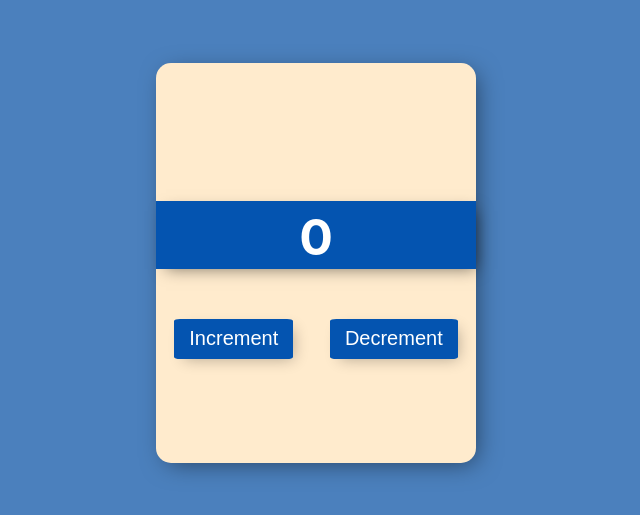
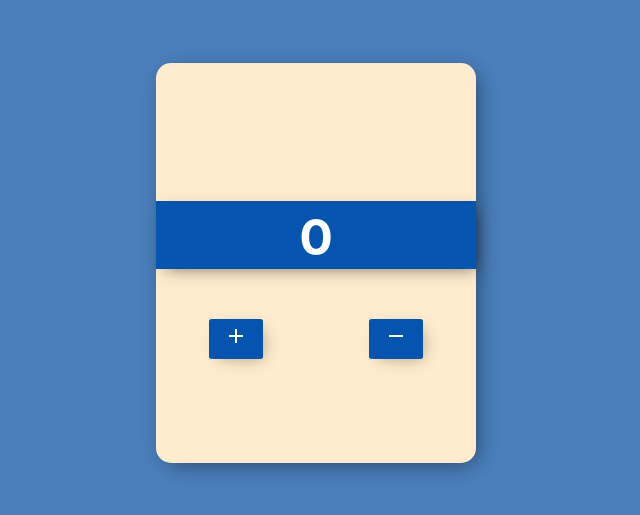
Before and after one commit to kanishkadeo27/Inc-Dec, a React (Create React App) app: page / in a window 1280 px wide. Shown: the part 137-652 px from the top of the page, without its empty margins (324-964 px from the left). Built offline with nearby package versions, Linux system fonts and the light colour scheme.

Commit message:
added material ui icons

```diff
--- a/package.json
+++ b/package.json
@@ -3,6 +3,10 @@
   "version": "0.1.0",
   "private": true,
   "dependencies": {
+    "@emotion/react": "^11.11.3",
+    "@emotion/styled": "^11.11.0",
+    "@mui/icons-material": "^5.15.6",
+    "@mui/material": "^5.15.6",
     "@testing-library/jest-dom": "^5.17.0",
     "@testing-library/react": "^13.4.0",
     "@testing-library/user-event": "^13.5.0",
--- a/src/Components/ToDoList.jsx
+++ b/src/Components/ToDoList.jsx
@@ -1,5 +1,7 @@
 import React from "react";
 import { useState } from "react";
+import AddIcon from '@mui/icons-material/Add';
+import RemoveIcon from '@mui/icons-material/Remove';
 
 function ToDoList() {
   const [num, setNum] = useState(0);
@@ -21,8 +23,8 @@ function ToDoList() {
         <div className="center-div">
           <h1>{num}</h1>
           <div className="button-div">
-            <button onClick={incFn}>Increment</button>
-            <button onClick={decFn}>Decrement</button>
+            <button onClick={incFn}><AddIcon/></button>
+            <button onClick={decFn}><RemoveIcon/></button>
           </div>
         </div>
       </div>
```
Also changed, not shown: 1 other file (tests, documents, lock files or other folders).
